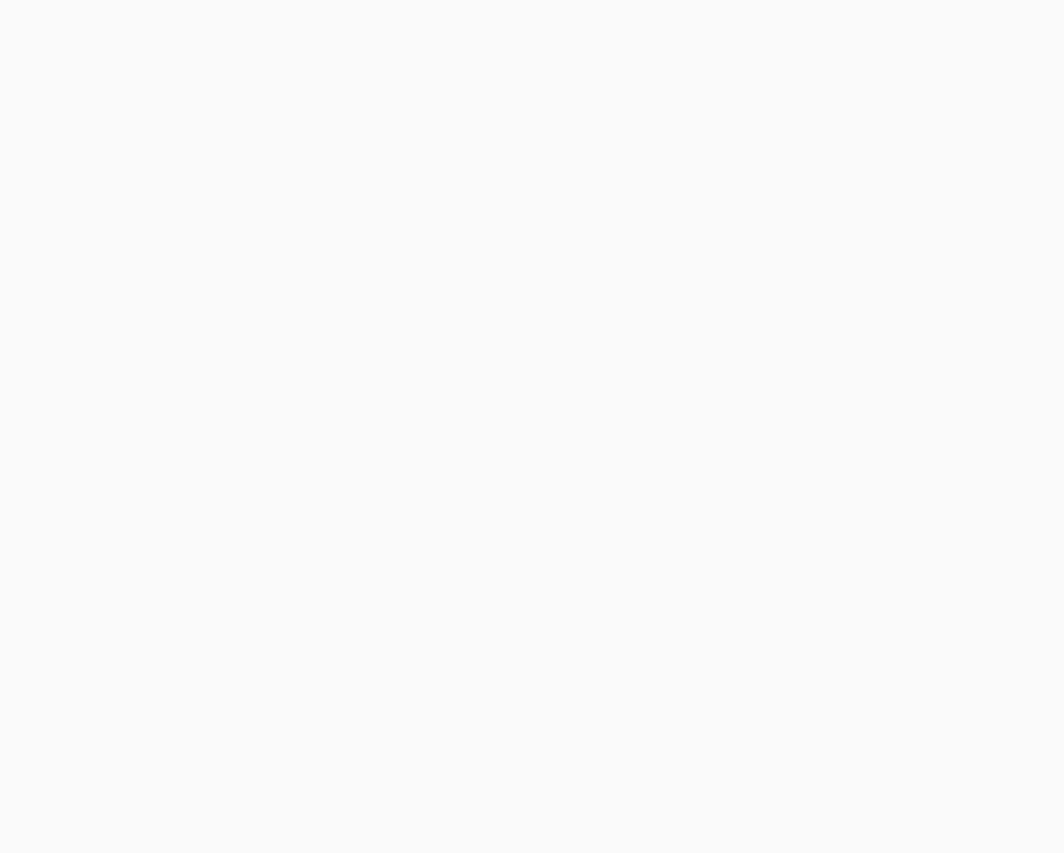
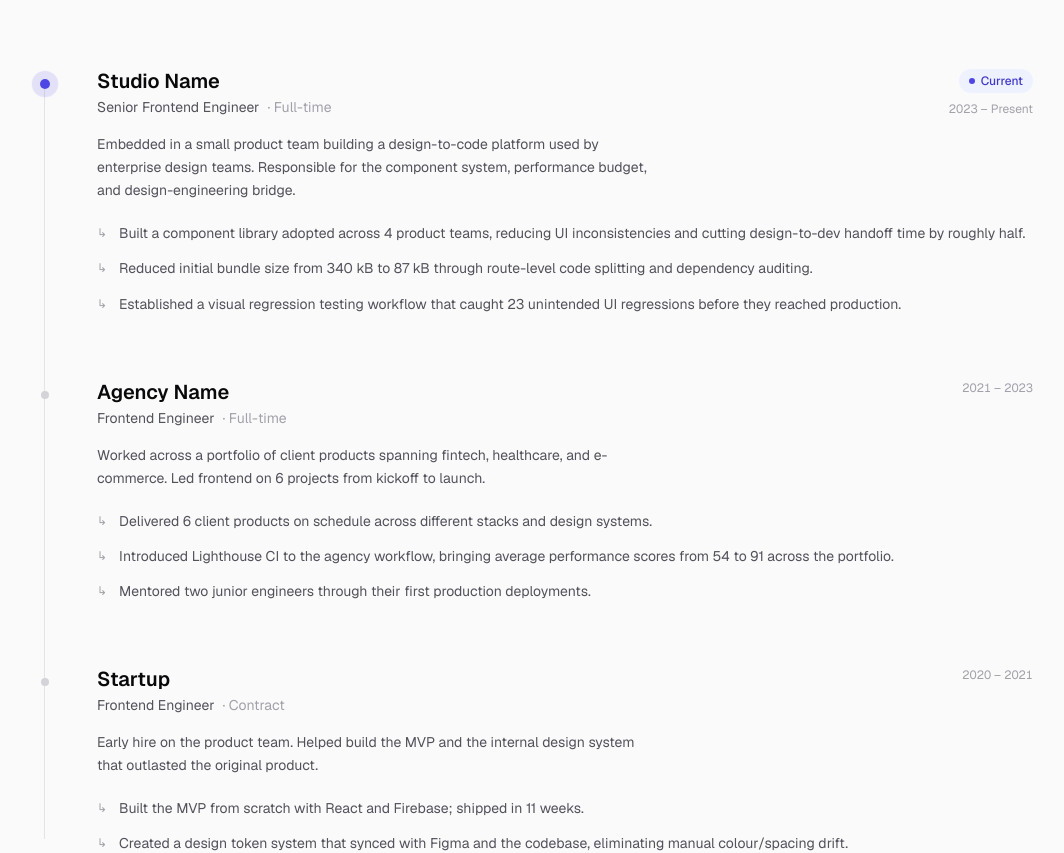
Before and after one commit to nrkahfirhmd/personal-portfolio, a Next.js app: page / in a window 1280 px wide. Shown: the part 2149-3002 px from the top of the page, without its empty margins (107-1171 px from the left). Before the commit the page ends 2133 px from the top, so only its background shows below. Built offline with nearby package versions, Linux system fonts and the light colour scheme; no server answers.

Commit message:
feat: experience timeline

```diff
--- a/app/page.tsx
+++ b/app/page.tsx
@@ -1,5 +1,6 @@
 import { Hero } from "@/components/sections/hero"
 import { About } from "@/components/sections/about"
+import { Experience } from "@/components/sections/experience"
 import { Work } from "@/components/sections/work"
 import { meta } from "@/content/meta"
 import { experience } from "@/content/experience"
@@ -9,7 +10,8 @@
   return (
     <main id="main-content">
       <Hero meta={meta} />
-      <About meta={meta} experience={experience} />
+      <About meta={meta} />
+      <Experience experience={experience} />
       <Work projects={featuredProjects} />
     </main>
   )
--- /dev/null
+++ b/components/sections/experience.tsx
@@ -0,0 +1,170 @@
+import type { ExperienceItem } from "@/types/content"
+import { Container } from "@/components/layout/container"
+import { SectionHeading } from "@/components/ui/section-heading"
+import { FadeIn } from "@/components/motion/fade-in"
+import { cn } from "@/lib/utils"
+
+interface ExperienceProps {
+  experience: ExperienceItem[]
+}
+
+// ─── Timeline dot ──────────────────────────────────────────────────────────────
+
+function TimelineDot({ current = false }: { current?: boolean }) {
+  return (
+    <div className="relative z-10 flex h-6 w-6 shrink-0 items-center justify-center">
+      {current ? (
+        <>
+          {/* Pulsing ring for current role */}
+          <span className="absolute h-5 w-5 animate-ping rounded-full bg-accent opacity-20" />
+          <span className="h-2.5 w-2.5 rounded-full bg-accent" />
+        </>
+      ) : (
+        <span className="h-2 w-2 rounded-full bg-border-strong" />
+      )}
+    </div>
+  )
+}
+
+// ─── Achievement list ──────────────────────────────────────────────────────────
+
+function Achievements({ items }: { items: string[] }) {
+  if (items.length === 0) return null
+
+  return (
+    <ul className="mt-5 space-y-3" aria-label="Key achievements">
+      {items.map((item, i) => (
+        <li key={i} className="flex gap-3">
+          <span
+            aria-hidden
+            className="mt-[3px] shrink-0 select-none font-mono text-xs text-text-tertiary"
+          >
+            ↳
+          </span>
+          <span className="text-sm leading-relaxed text-text-secondary">
+            {item}
+          </span>
+        </li>
+      ))}
+    </ul>
+  )
+}
+
+// ─── Single org card (content only — li wrapper comes from FadeIn) ─────────────
+
+function OrgCard({
+  item,
+  isLast,
+}: {
+  item: ExperienceItem
+  isLast: boolean
+}) {
+  return (
+    <div className="flex gap-6 md:gap-10">
+      {/* Left column: dot only. Line is rendered by the parent. */}
+      <div className="flex w-6 shrink-0 items-start pt-[3px]">
+        <TimelineDot current={item.current ?? false} />
+      </div>
+
+      {/* Right column: all content */}
+      <div className={cn("flex-1 min-w-0", !isLast && "pb-16")}>
+        {/* Header row */}
+        <div className="flex flex-wrap items-start justify-between gap-x-6 gap-y-3">
+          {/* Company + role */}
+          <div>
+            <h3 className="text-xl font-semibold leading-tight text-text">
+              {item.url ? (
+                <a
+                  href={item.url}
+                  target="_blank"
+                  rel="noopener noreferrer"
+                  className="transition-colors duration-fast hover:text-accent-text"
+                >
+                  {item.company}
+                </a>
+              ) : (
+                item.company
+              )}
+            </h3>
+            <p className="mt-1 text-sm text-text-secondary">
+              {item.role}
+              {item.type && (
+                <span className="ml-2 text-text-tertiary">· {item.type}</span>
+              )}
+            </p>
+          </div>
+
+          {/* Period + current badge */}
+          <div className="flex flex-col items-end gap-2">
+            {item.current && (
+              <span className="inline-flex items-center gap-1.5 rounded-full bg-accent-subtle px-2.5 py-1 text-xs font-medium text-accent-text">
+                <span className="h-1.5 w-1.5 rounded-full bg-accent" aria-hidden />
+                Current
+              </span>
+            )}
+            <time
+              className="text-xs tabular-nums text-text-tertiary"
+              dateTime={item.period}
+            >
+              {item.period}
+            </time>
+          </div>
+        </div>
+
+        {/* Role description */}
+        {item.description && (
+          <p className="mt-4 max-w-[60ch] text-sm leading-relaxed text-text-secondary">
+            {item.description}
+          </p>
+        )}
+
+        <Achievements items={item.accomplishments} />
+      </div>
+    </div>
+  )
+}
+
+// ─── Section ───────────────────────────────────────────────────────────────────
+
+export function Experience({ experience }: ExperienceProps) {
+  if (experience.length === 0) return null
+
+  return (
+    <section
+      id="experience"
+      data-section="experience"
+      aria-label="Work experience"
+      className="py-16 md:py-20 lg:py-32"
+    >
+      <Container>
+        <FadeIn>
+          <SectionHeading
+            as="h2"
+            overline="Experience"
+            title="Where I've worked"
+          />
+        </FadeIn>
+
+        {/* Timeline */}
+        <div className="relative mt-16">
+          {/* Vertical line — centered behind the dot column (left: 11px = center of w-6 = 12px ≈ left-3) */}
+          <div
+            aria-hidden
+            className="absolute left-[11px] top-4 bottom-4 w-px bg-border"
+          />
+
+          <ol aria-label="Work history">
+            {experience.map((item, i) => (
+              <FadeIn
+                key={`${item.company}-${item.period}`}
+                delay={Math.min(i * 0.06, 0.18)}
+              >
+                <OrgCard item={item} isLast={i === experience.length - 1} />
+              </FadeIn>
+            ))}
+          </ol>
+        </div>
+      </Container>
+    </section>
+  )
+}
--- a/content/experience.ts
+++ b/content/experience.ts
@@ -1,7 +1,50 @@
 import type { ExperienceItem } from "@/types/content"
 
 /**
- * Work history. Optional — rendered in the About section if non-empty.
- * Entries in reverse chronological order (most recent first).
+ * Work history. Rendered in the Experience section if non-empty.
+ * Reverse chronological order — most recent first.
+ *
+ * Replace the placeholder entries below with your own.
  */
-export const experience: ExperienceItem[] = []
+export const experience: ExperienceItem[] = [
+  {
+    company: "Studio Name",
+    url: "https://example.com",
+    role: "Senior Frontend Engineer",
+    type: "Full-time",
+    period: "2023 – Present",
+    current: true,
+    description:
+      "Embedded in a small product team building a design-to-code platform used by enterprise design teams. Responsible for the component system, performance budget, and design-engineering bridge.",
+    accomplishments: [
+      "Built a component library adopted across 4 product teams, reducing UI inconsistencies and cutting design-to-dev handoff time by roughly half.",
+      "Reduced initial bundle size from 340 kB to 87 kB through route-level code splitting and dependency auditing.",
+      "Established a visual regression testing workflow that caught 23 unintended UI regressions before they reached production.",
+    ],
+  },
+  {
+    company: "Agency Name",
+    role: "Frontend Engineer",
+    type: "Full-time",
+    period: "2021 – 2023",
+    description:
+      "Worked across a portfolio of client products spanning fintech, healthcare, and e-commerce. Led frontend on 6 projects from kickoff to launch.",
+    accomplishments: [
+      "Delivered 6 client products on schedule across different stacks and design systems.",
+      "Introduced Lighthouse CI to the agency workflow, bringing average performance scores from 54 to 91 across the portfolio.",
+      "Mentored two junior engineers through their first production deployments.",
+    ],
+  },
+  {
+    company: "Startup",
+    role: "Frontend Engineer",
+    type: "Contract",
+    period: "2020 – 2021",
+    description:
+      "Early hire on the product team. Helped build the MVP and the internal design system that outlasted the original product.",
+    accomplishments: [
+      "Built the MVP from scratch with React and Firebase; shipped in 11 weeks.",
+      "Created a design token system that synced with Figma and the codebase, eliminating manual colour/spacing drift.",
+    ],
+  },
+]
```
Also changed, not shown: types/content.ts (+8 -0 lines).
